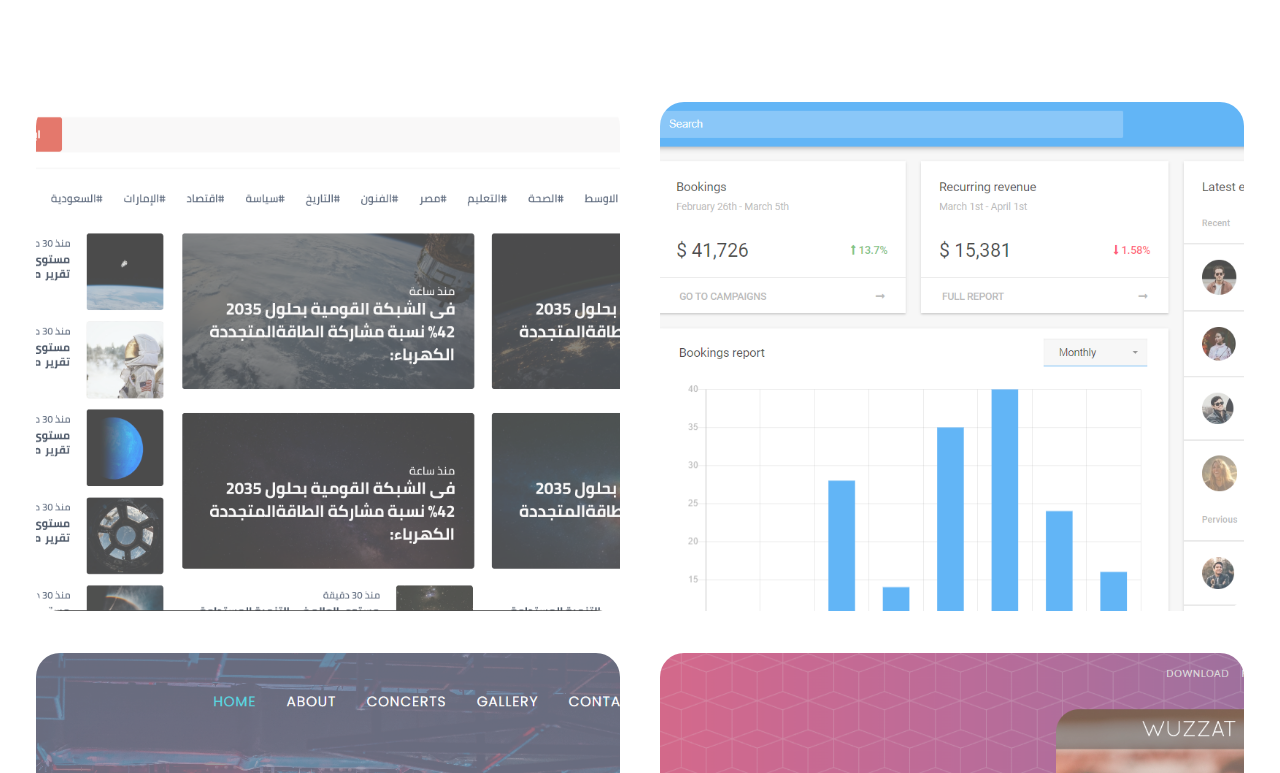
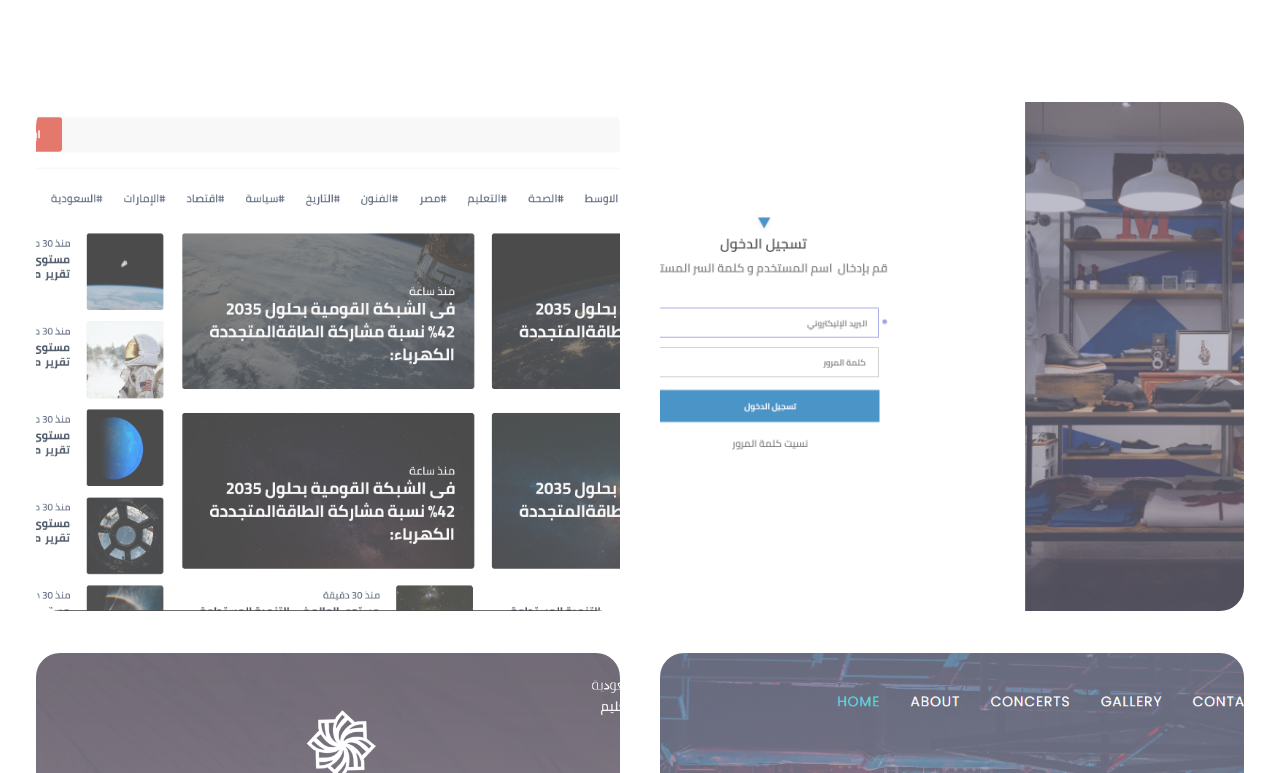
Before and after one commit to GeorgeNagib/bld.codes, a React (Create React App) app: page / in a window 1280 px wide. Shown: the part 1847-2620 px from the top of the page. Built offline with nearby package versions, Linux system fonts and the light colour scheme.

Commit message:
Update recent-projects.components.jsx

```diff
--- a/src/components/recent-projects/recent-projects.components.jsx
+++ b/src/components/recent-projects/recent-projects.components.jsx
@@ -22,11 +22,17 @@ const RecentProjectsSection = () => {
       pic: project6Pic,
       link: "https://www.figma.com/file/T0cd2gvk9rKUKDRpog9Kj9/Untitled?node-id=457%3A14062",
     },
-      {
-      pic: project7Pic,
-      link: "https://matter2.netlify.app/",
-    },
-      {
+     {
+
+    pic: project1Pic,
+    link: "https://www.behance.net/gallery/97885501/Arabic-ERP",
+  },
+    {
+    pic: project3Pic,
+    link: "https://www.behance.net/gallery/70348063/-website-for-SUA",
+  },
+
+     {
       pic: project8Pic,
       link: "https://entroo.netlify.app/",
     },
@@ -51,10 +57,11 @@ const RecentProjectsSection = () => {
     pic: project5Pic,
     link: "#",
   },
-  {
-    pic: project3Pic,
-    link: "https://www.behance.net/gallery/70348063/-website-for-SUA",
-  },
+    {
+      pic: project7Pic,
+      link: "https://matter2.netlify.app/",
+    },
+
   {
     pic: project4Pic,
     link: "https://www.behance.net/gallery/70347723/UIUX-for-MuskLive-app-%28c%29",
```
